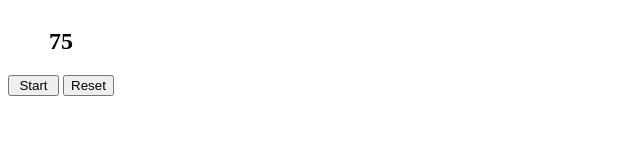
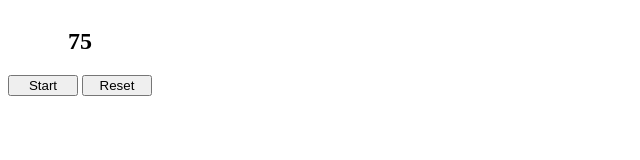
Before and after one commit to mrenthusiastic/timer, a plain HTML site: page index.html in a window 1280 px wide. Shown: the whole page, without its empty margins (0-640 px from the left). Drawn offline with Linux system fonts and the light colour scheme.

Commit message:
Update index.html
Modified button size

```diff
--- a/index.html
+++ b/index.html
@@ -12,8 +12,8 @@
 	<script src="js/scripts.js"></script>
 	<div style="display:inline-block;">
 	<h2 id="time" align="center">75</h2>
-	<button type="button" onClick="countDown()" style="width:51px">Start</button>
-	<button type="button" onClick="reset()" style="width:51px">Reset</button>
+	<button type="button" onClick="countDown()" style="width:70px">Start</button>
+	<button type="button" onClick="reset()" style="width:70px">Reset</button>
 	</div>
 </body>
 </html>
```
